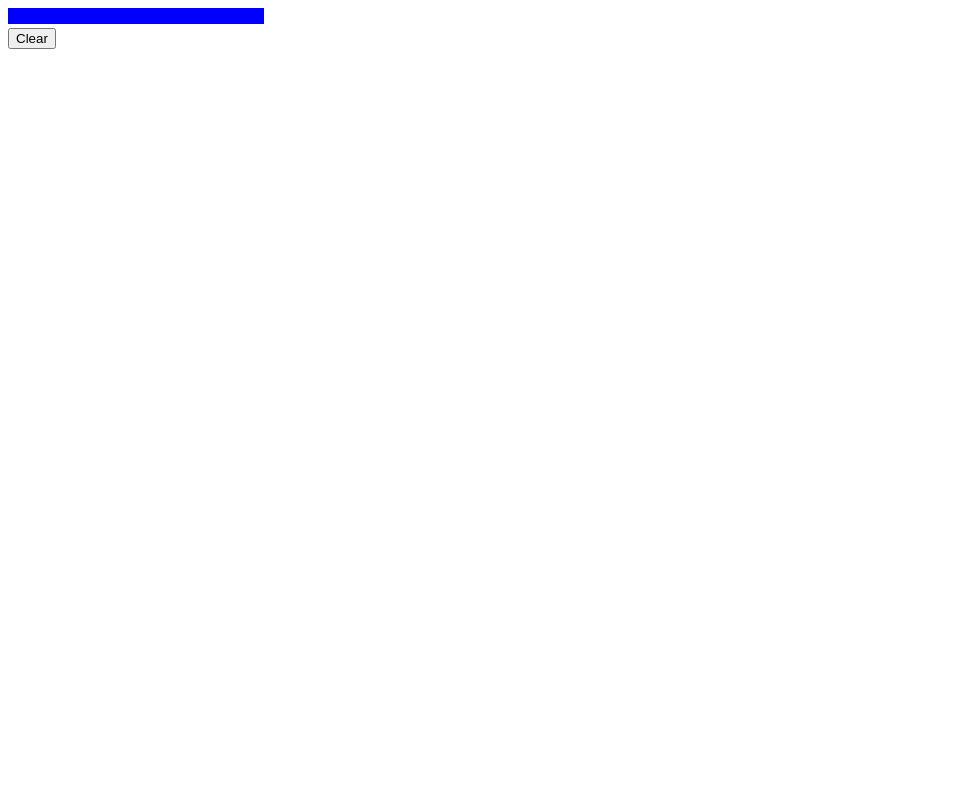
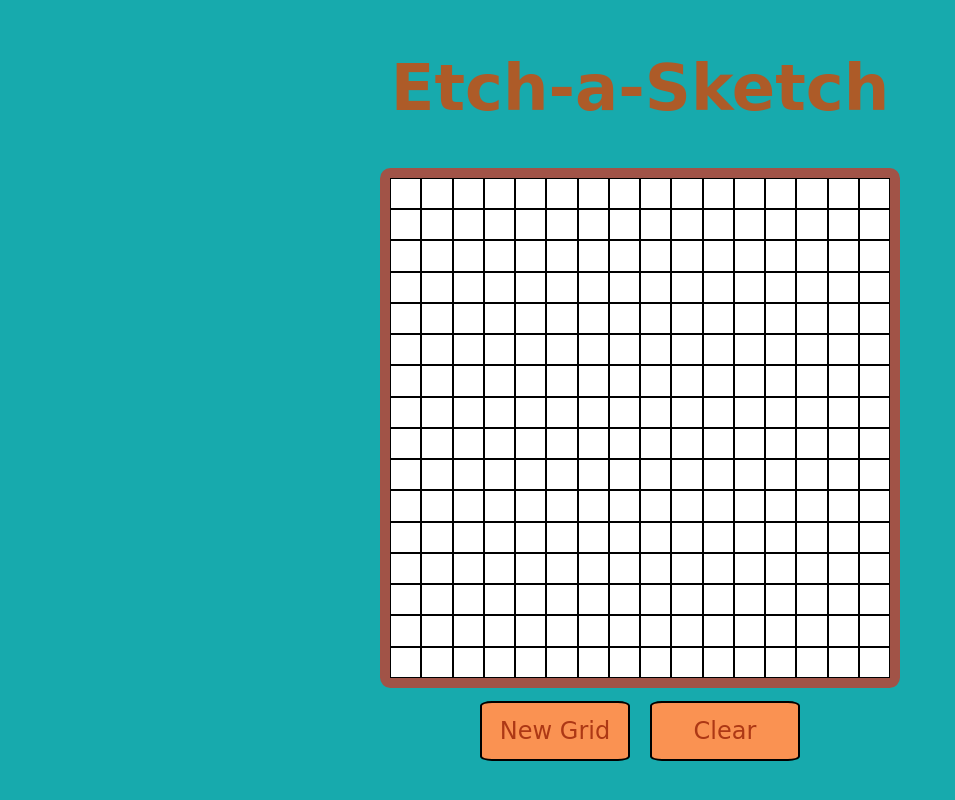
Before and after one commit to senayWondimteka/Etch_A_Sketch, a plain HTML site: page index.html in a window 1280 px wide. Shown: the whole page, without its empty margins (0-955 px from the left). Drawn offline with Linux system fonts and the light colour scheme.

Commit message:
The working version

```diff
--- a/index.html
+++ b/index.html
@@ -6,14 +6,21 @@
 
     </head>
     <body>
-        <div class="container">
+        <h1 id='title'>Etch-a-Sketch</h1>
+        <div id="grid-container">
 
         </div>
+        <div id='button-container'>
+            <button id='new'> New Grid</button>
+            <button id='clear'>Clear</button>
+        </div>
 
-        <button id='clearGrid'> Clear</button>
     </body>
 
     <script>
+
+
+        /**
         function createDiv()
         {
             let container = document.querySelector('.container');
@@ -62,5 +69,67 @@
         let bt1 = document.querySelector('button');
 
         bt1.addEventListener('click', clearPage);
+
+        */
+
+
+        window.onload = () => {
+
+
+            let gridContianer = document.getElementById('grid-container');
+            createGrid(gridContianer, 16);
+
+            let newBtn = document.getElementById('new');
+            let clearBtn = document.getElementById('clear');
+
+            clearBtn.addEventListener('click', () => {
+                let cells = document.querySelectorAll('.cell');
+                cells.forEach(cell => {
+                    cell.classList.remove('draw');
+                });
+            });
+
+            newBtn.addEventListener('click', () => {
+                let newSize = prompt("Enter a new grid size between 1 and 100");
+                if(!(newSize >= 1 && newSize <= 100 )){
+                    alert("Please enter a size between 1 and 100. ");
+                    return
+                }
+                createGrid(gridContianer, newSize);
+            });
+
+
+        };
+
+        function createGrid(gridContianer, newSize) {
+
+            while(gridContianer.firstChild) {
+                gridContianer.removeChild(gridContianer.firstChild);
+            }
+
+            for( let r = 0; r < newSize; r++) {
+                let gridRow = document.createElement('div');
+                gridRow.classList.add('row');
+
+                for(let c = 0; c < newSize ; c++) {
+                    let gridCell = document.createElement('div');
+                    gridCell.classList.add('cell');
+                    gridCell.addEventListener( 'mouseover', draw);
+                    gridRow.appendChild(gridCell);
+                }
+
+                gridContianer.appendChild(gridRow);
+            }
+
+            function draw(e) {
+                let r = Math.floor(Math.random() * 255);
+            let g = Math.floor(Math.random() * 255);
+            let b = Math.floor(Math.random() * 255);
+
+            let randomColor = "rgb(" + r + "," + g + "," + b + ")";
+            e.target.style.backgroundColor = randomColor;
+
+            }
+        }
     </script>
 </html>
--- a/style.css
+++ b/style.css
@@ -1,6 +1,77 @@
+#title {
+    font-size: 4em;
+    color: #AD5B28;
+    font-family: 'Sansita Swashed', cursive;
+}
+
+body {
+    background-color: #17AAAD;
+    display: flex;
+    flex-direction: column;
+    align-items: center;
+    justify-content: flex-start;
+}
+
+#button-container {
+    display: flex;
+    flex-direction: row;
+    justify-content: center;
+}
+
+button {
+    font-family: 'Sansita Swashed', cursive;
+    border-style: solid;
+    background-color: #FA9252;
+    color: #AD3815;
+    padding: 14px 10px;
+    border-radius: 8%;
+    text-align: center;
+    text-decoration: none;
+    display: inline-block;
+    font-size: 1.5em;
+    width: 150px;
+    margin-top: 13px;
+    margin-left: 10px;
+    margin-right: 10px;
+}
 
 
+#grid-container {
+    border-style: solid;
+    border-color: #A15347;
+    border-radius: 2%;
+    border-width: 10px;
+    width: 500px;
+    height: 500px;
+    display: flex;
+    flex-direction: column;
+}
+
+.row {
+    flex: 1;
+    display: flex;
+    flex-direction: row;
+}
+
+#button-container {
+    display: flex;
+    flex-direction: row;
+    justify-content: center;
+}
+
+.cell {
+    background-color: white;
+    flex: 1;
+    border-color: black;
+    border-width: 1px;
+    border-style: solid;
+}
+
+.draw {
+    background-color: blue;
+}
 .fresh {
+    display: inline-block;
     height: 16px;
     width: 16px;
     background-color: blue;
```
